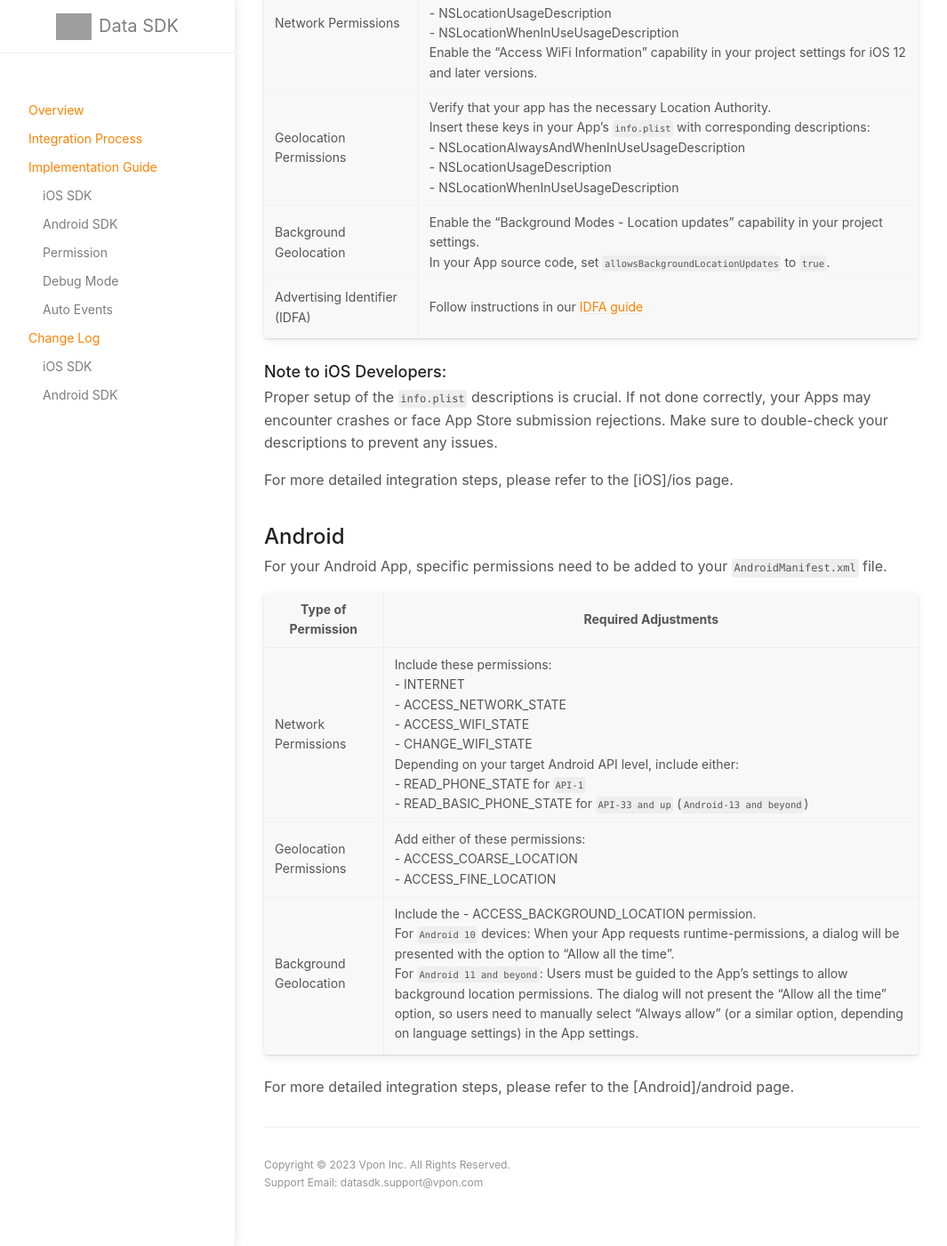
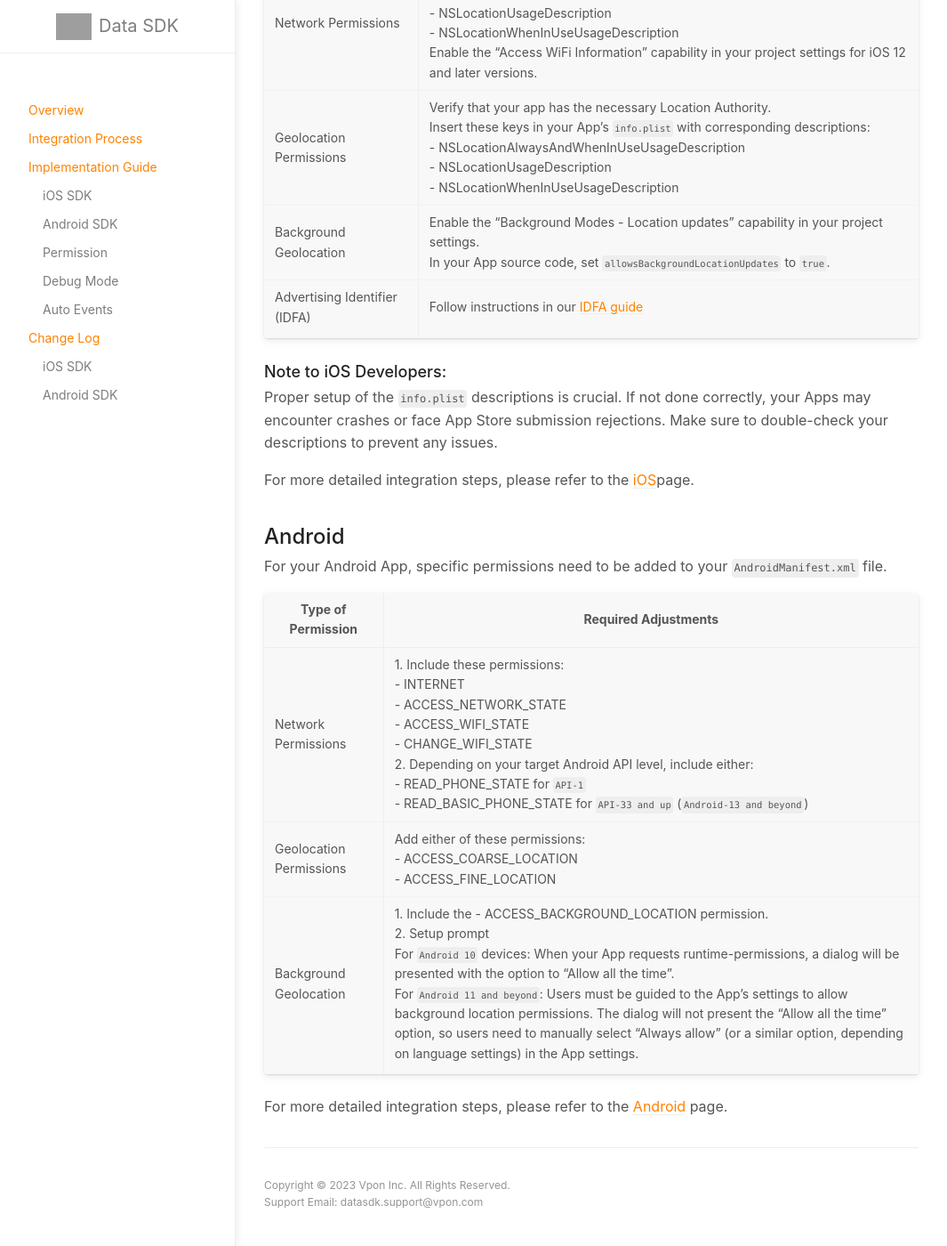
Before and after one commit to vpon-data/data-sdk, a Jekyll site: the page built from docs/Permission.md, in a window 1280 px wide and 1400 px high, scrolled down 577 px. Shown: the whole window at 89% size, without its empty margins (107-1172 px from the left). Built offline with Jekyll 4.4.1, drawn with Linux system fonts in a browser that asks for light colours; before the commit the page ends 1955 px from its top, so only the background shows below that; grey boxes are pictures that could not be loaded.

Commit message:
Update Permission

```diff
--- a/docs/Permission.md
+++ b/docs/Permission.md
@@ -27,15 +27,15 @@ Setting up your iOS App involves adjusting permissions in your `info.plist` and
 ### Note to iOS Developers:
 Proper setup of the `info.plist` descriptions is crucial. If not done correctly, your Apps may encounter crashes or face App Store submission rejections. Make sure to double-check your descriptions to prevent any issues.
 
-For more detailed integration steps, please refer to the [iOS]{%link docs/iOS.md %} page.
+For more detailed integration steps, please refer to the [iOS]({%link docs/iOS.md %})page.
 
 ## Android
 For your Android App, specific permissions need to be added to your `AndroidManifest.xml` file.
 
 | Type of Permission       | Required Adjustments                                                                                             |
 |--------------------------|-----------------------------------------------------------------------------------------------------------------|
-| Network Permissions      | Include these permissions: <br> - INTERNET <br> - ACCESS_NETWORK_STATE <br> - ACCESS_WIFI_STATE <br> - CHANGE_WIFI_STATE  <br> Depending on your target Android API level, include either: <br> - READ_PHONE_STATE for `API-1` <br> - READ_BASIC_PHONE_STATE for `API-33 and up` (`Android-13 and beyond`) |
+| Network Permissions      | 1. Include these permissions: <br> - INTERNET <br> - ACCESS_NETWORK_STATE <br> - ACCESS_WIFI_STATE <br> - CHANGE_WIFI_STATE  <br> 2. Depending on your target Android API level, include either: <br> - READ_PHONE_STATE for `API-1` <br> - READ_BASIC_PHONE_STATE for `API-33 and up` (`Android-13 and beyond`) |
 | Geolocation Permissions | Add either of these permissions: <br> - ACCESS_COARSE_LOCATION <br> - ACCESS_FINE_LOCATION |
-| Background Geolocation   | Include the - ACCESS_BACKGROUND_LOCATION permission. <br> For `Android 10` devices: When your App requests runtime-permissions, a dialog will be presented with the option to "Allow all the time". <br> For `Android 11 and beyond`: Users must be guided to the App's settings to allow background location permissions. The dialog will not present the "Allow all the time" option, so users need to manually select "Always allow" (or a similar option, depending on language settings) in the App settings. |
+| Background Geolocation   | 1. Include the - ACCESS_BACKGROUND_LOCATION permission. <br> 2. Setup prompt <br> For `Android 10` devices: When your App requests runtime-permissions, a dialog will be presented with the option to "Allow all the time". <br> For `Android 11 and beyond`: Users must be guided to the App's settings to allow background location permissions. The dialog will not present the "Allow all the time" option, so users need to manually select "Always allow" (or a similar option, depending on language settings) in the App settings. |
 
-For more detailed integration steps, please refer to the [Android]{%link docs/Android.md %} page.
+For more detailed integration steps, please refer to the [Android]({%link docs/Android.md %}) page.
```
